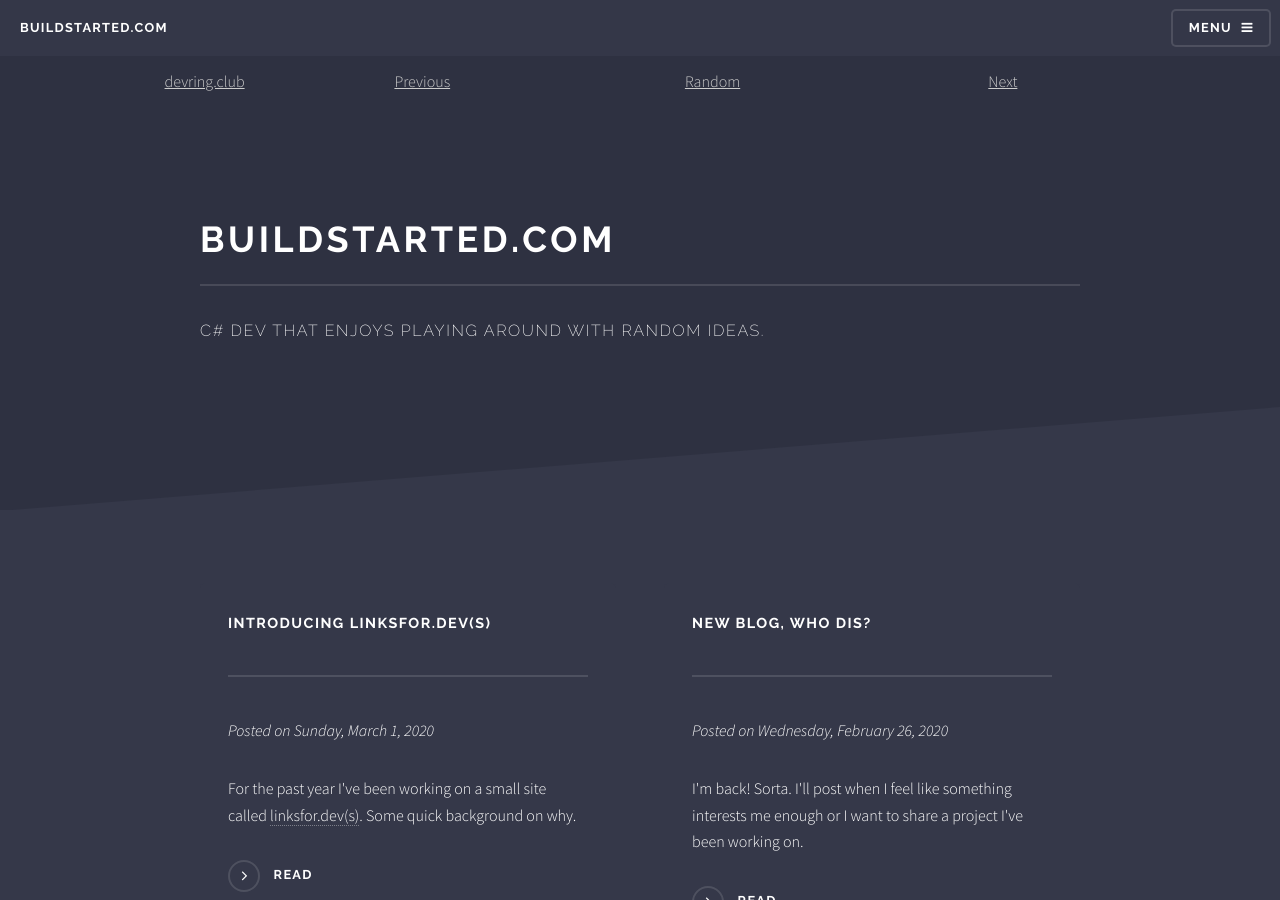
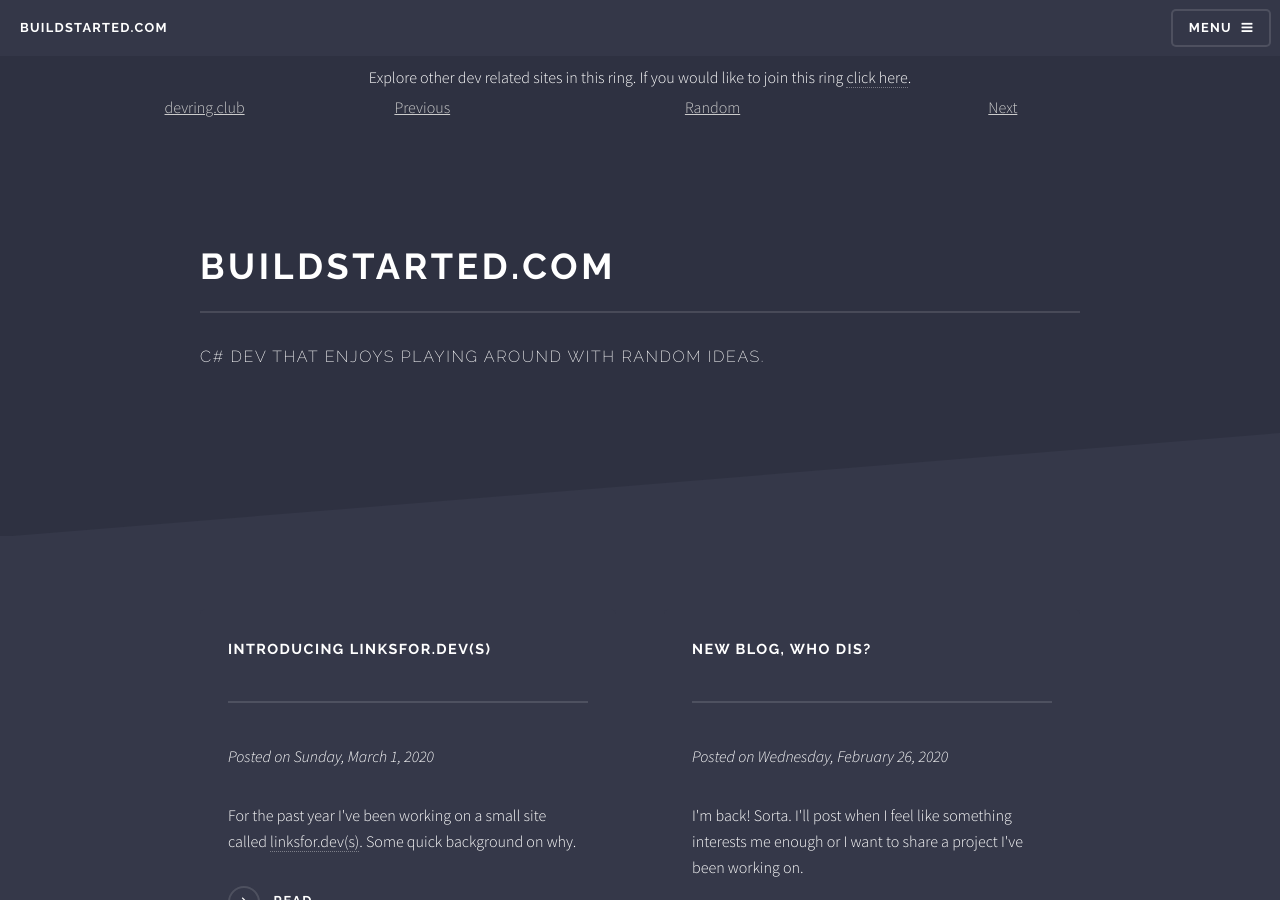
Before and after one commit to Buildstarted/buildstarted.com, a Jekyll site: the page index.html, which Jekyll copies as it is, in a window 1280 px wide and 900 px high. Built offline with Jekyll 4.4.1, drawn with Linux system fonts in a browser that asks for light colours.

Commit message:
updated devring

```diff
--- a/about.html
+++ b/about.html
@@ -78,6 +78,7 @@
 				</nav>
 
                 <div class="devring">
+                    <div style="text-align:center">Explore other dev related sites in this ring. If you would like to join this ring <a href="https://devring.club">click here</a>.</div>
                     <div class="devring-container">
                         <span class="devring-title"><a href="https://devring.club/">devring.club</a></span>
                         <a href="https://devring.club/sites/3/prev" class="devring-previous">Previous</a>
--- a/index.html
+++ b/index.html
@@ -78,6 +78,7 @@
 				</nav>
 
                 <div class="devring">
+                    <div style="text-align:center">Explore other dev related sites in this ring. If you would like to join this ring <a href="https://devring.club">click here</a>.</div>
                     <div class="devring-container">
                         <span class="devring-title"><a href="https://devring.club/">devring.club</a></span>
                         <a href="https://devring.club/sites/3/prev" class="devring-previous">Previous</a>
--- a/posts/index.html
+++ b/posts/index.html
@@ -78,6 +78,7 @@
 				</nav>
 
                 <div class="devring">
+                    <div style="text-align:center">Explore other dev related sites in this ring. If you would like to join this ring <a href="https://devring.club">click here</a>.</div>
                     <div class="devring-container">
                         <span class="devring-title"><a href="https://devring.club/">devring.club</a></span>
                         <a href="https://devring.club/sites/3/prev" class="devring-previous">Previous</a>
--- a/posts/linksfor-devs.html
+++ b/posts/linksfor-devs.html
@@ -78,6 +78,7 @@
 				</nav>
 
                 <div class="devring">
+                    <div style="text-align:center">Explore other dev related sites in this ring. If you would like to join this ring <a href="https://devring.club">click here</a>.</div>
                     <div class="devring-container">
                         <span class="devring-title"><a href="https://devring.club/">devring.club</a></span>
                         <a href="https://devring.club/sites/3/prev" class="devring-previous">Previous</a>
--- a/posts/newblog-who-dis.html
+++ b/posts/newblog-who-dis.html
@@ -78,6 +78,7 @@
 				</nav>
 
                 <div class="devring">
+                    <div style="text-align:center">Explore other dev related sites in this ring. If you would like to join this ring <a href="https://devring.club">click here</a>.</div>
                     <div class="devring-container">
                         <span class="devring-title"><a href="https://devring.club/">devring.club</a></span>
                         <a href="https://devring.club/sites/3/prev" class="devring-previous">Previous</a>
--- a/sitemap.xml
+++ b/sitemap.xml
@@ -1 +1 @@
-<?xml version="1.0" encoding="UTF-8"?><urlset xmlns="http://www.sitemaps.org/schemas/sitemap/0.9"><url><loc>http://buildstarted.com/about</loc></url><url><loc>http://buildstarted.com/posts/linksfor-devs</loc></url><url><loc>http://buildstarted.com/posts/newblog-who-dis</loc></url><url><loc>http://buildstarted.com/posts</loc></url><url><loc>http://buildstarted.com/</loc></url><url><loc>http://buildstarted.com/feed.atom</loc></url><url><loc>http://buildstarted.com/feed.rss</loc></url><url><loc>http://buildstarted.com/posts/linksfor-devs</loc></url><url><loc>http://buildstarted.com/posts/newblog-who-dis</loc></url><url><loc>http://buildstarted.com/about</loc></url><url><loc>http://buildstarted.com/assets/sass/main.css</loc></url><url><loc>http://buildstarted.com/assets/sass/ie9.css</loc></url><url><loc>http://buildstarted.com/assets/sass/ie8.css</loc></url></urlset>
+<?xml version="1.0" encoding="UTF-8"?><urlset xmlns="http://www.sitemaps.org/schemas/sitemap/0.9"><url><loc>http://buildstarted.com/about</loc></url><url><loc>http://buildstarted.com/posts/linksfor-devs</loc></url><url><loc>http://buildstarted.com/posts/newblog-who-dis</loc></url><url><loc>http://buildstarted.com/posts</loc></url><url><loc>http://buildstarted.com/</loc></url><url><loc>http://buildstarted.com/feed.atom</loc></url><url><loc>http://buildstarted.com/feed.rss</loc></url><url><loc>http://buildstarted.com/posts/linksfor-devs</loc></url><url><loc>http://buildstarted.com/posts/newblog-who-dis</loc></url><url><loc>http://buildstarted.com/about</loc></url><url><loc>http://buildstarted.com/assets/sass/main.css</loc></url><url><loc>http://buildstarted.com/assets/sass/ie8.css</loc></url><url><loc>http://buildstarted.com/assets/sass/ie9.css</loc></url></urlset>
```
Also changed, not shown: 2 other files. Lines whose indentation alone changed are shown as unchanged.
